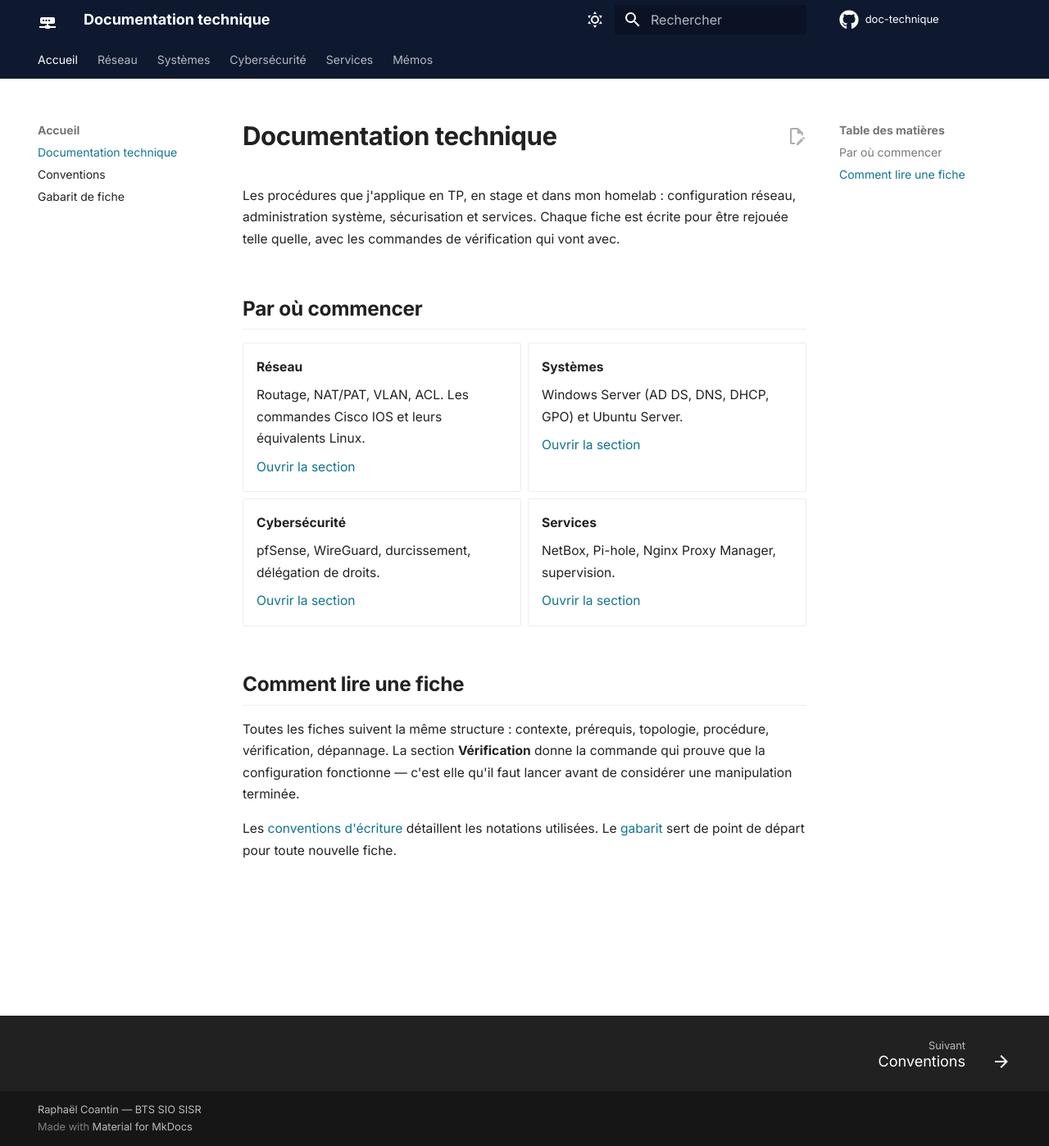
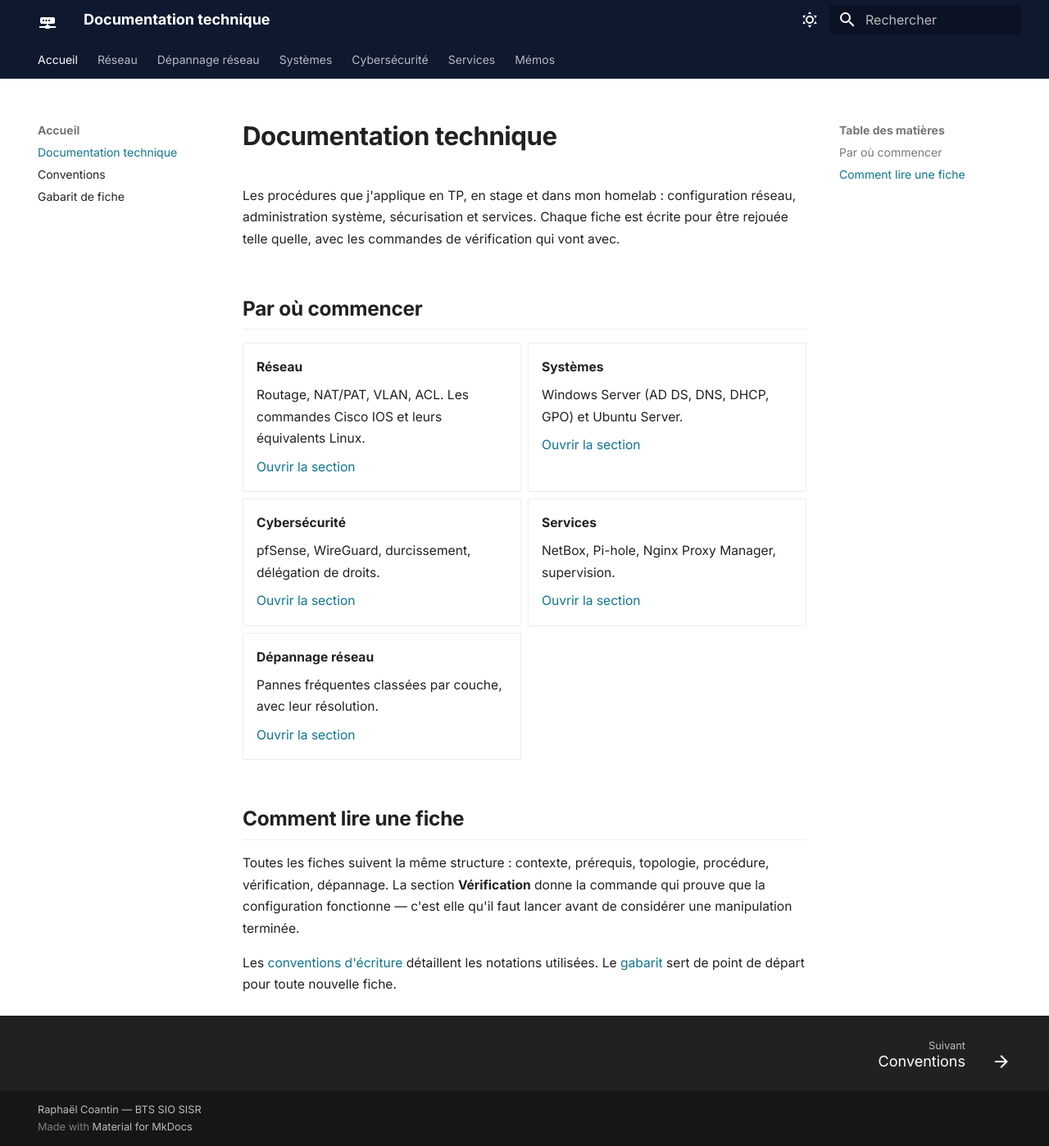
Before and after one commit to l0tus-dot/doc-technique, an MkDocs documentation site: the page built from docs/index.md, in a window 1280 px wide and 1398 px high. Shown: the whole window at 82% size. Built offline with MkDocs 1.6.1 and Material for MkDocs 9.7.7, drawn with Linux system fonts in a browser that asks for light colours; comment, search, counter and statistics services are not loaded.

Commit message:
Add files via upload

```diff
--- a/docs/index.md
+++ b/docs/index.md
@@ -30,6 +30,12 @@ Les procédures que j'applique en TP, en stage et dans mon homelab : configurati
 
     [Ouvrir la section](services/index.md)
 
+-   __Dépannage réseau__
+
+    Pannes fréquentes classées par couche, avec leur résolution.
+
+    [Ouvrir la section](depannage/index.md)
+
 </div>
 
 ## Comment lire une fiche
--- a/mkdocs.yml
+++ b/mkdocs.yml
@@ -2,10 +2,6 @@ site_name: Documentation technique
 site_description: Procédures réseau, systèmes et cybersécurité — BTS SIO SISR
 site_author: Raphaël Coantin
 site_url: https://LOTUS.github.io/doc-technique/
-
-repo_url: https://github.com/LOTUS/doc-technique
-repo_name: doc-technique
-edit_uri: edit/main/docs/
 
 copyright: Raphaël Coantin — BTS SIO SISR
 
@@ -15,7 +11,6 @@ theme:
   favicon: assets/favicon.svg
   icon:
     logo: material/router-network
-    repo: fontawesome/brands/github
   font:
     text: Inter
     code: JetBrains Mono
@@ -42,7 +37,6 @@ theme:
     - content.code.copy
     - content.code.annotate
     - content.tabs.link
-    - content.action.edit
 
 extra_css:
   - stylesheets/extra.css
@@ -86,6 +80,8 @@ nav:
       - reseau/routage-statique.md
       - reseau/rip-v2.md
       - reseau/nat-pat.md
+  - Dépannage réseau:
+      - depannage/index.md
   - Systèmes:
       - systemes/index.md
   - Cybersécurité:
```
Also changed, not shown: docs/depannage/index.md (added, +110 -0 lines), docs/reseau/index.md (+2 -0 lines).
